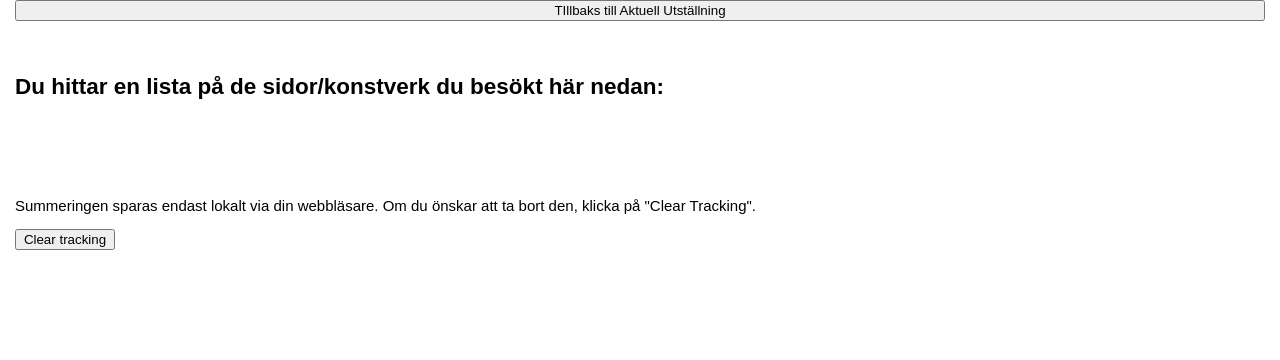
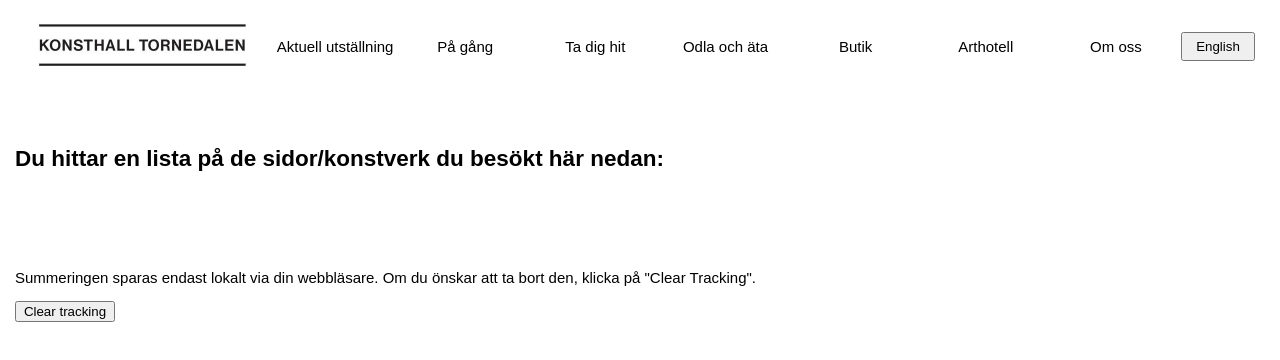
Before and after one commit to Svenss00nOskar/D0021N-Projekt, a plain HTML site: page summering.html in a window 1280 px wide. Drawn offline with Linux system fonts and the light colour scheme.

Commit message:
Bytte ut Tillbaka-knappen mot nav-menyn
Bytte ut Tillbaka-knappen mot vår navigationsmeny.

```diff
--- a/summering.html
+++ b/summering.html
@@ -1,15 +1,46 @@
 <!DOCTYPE html>
 <html lang="sv">
 <head>
-        <meta charset="utf-8">
+    <meta charset="UTF-8">
+    <meta name="viewport" content="width=device-width, initial-scale=1.0">
+    <title>Besökssummering</title>
     <link rel="stylesheet" href="style.css">
-        <title>Besökssummering</title>
 
+    <!--
+    In order to resolve which in Mozilla Firefox is described as follows, "defer" is needed, or this script call
+    must be placed AFTER the HTML content : "Uncaught TypeError: [some object] is null". May show as a warning:
+    "Layouten tvingades innan sidan laddades fullständigt. Om stilmallen inte har laddats ännu kan det orsaka en
+    blixt av ostylat innehåll." / "The layout was forced before the page was fully loaded. If the stylesheet has
+    not yet loaded, this may cause a flash of unstyled content."
+    -->
+    <script src="script.js" defer></script>
     <script src="summary.js"></script>
 </head>
 <body>
-        <button onclick="location.href='AktuellUtställning.html'">TIllbaks till Aktuell Utställning</button>
+    <header class="gB">
+        <div class="logo gB">
+            <a href="index.html">
+                <img src="konsthalltornedalenlogo.png" alt="Konsthall Tornedalen">
+            </a>
+        </div>
+        <nav class="gB nav-links">
+            <a href="AktuellUtställning.html" data-sv="Aktuell utställning" data-en="Current exhibition">Aktuell utställning</a>
+            <a href="pa_gang.html" data-sv="På gång" data-en="Happening">På gång</a>
+            <a href="ta_dig_hit.html" data-sv="Ta dig hit" data-en="Get here">Ta dig hit</a>
+            <a href="odla_och_ata.html" data-sv="Odla och äta" data-en="Grow and eat">Odla och äta</a>
+            <a href="butik.html" data-sv="Butik" data-en="Shop">Butik</a>
+            <a href="arthotell.html" data-sv="Arthotell" data-en="Arthotell">Arthotell</a>
+            <a href="index.html" data-sv="Om oss" data-en="About us">Om oss</a>
+            <button id="language-toggle">English</button>
+            <a id="extra"></a>
+        </nav>
+        <button class="hamburger" aria-label="Toggle navigation">
+            ☰
+        </button>
+    </header>
 
+
+<!-- START OF MORE PAGE-SPECIFIC STUFF BY OSKAR (Håkan moved JavaScript to <head> section) -->
         <br><br>
 
         <h2>Du hittar en lista på de sidor/konstverk du besökt här nedan:</h2>
@@ -31,6 +62,8 @@
         <p>Summeringen sparas endast lokalt via din webbläsare. Om du önskar att ta bort den, klicka på "Clear Tracking".</p>
 
         <button class="clearTrackingButton" onclick="localStorage.removeItem('visitedPages'); location.reload();">Clear tracking</button>
+<!-- END OF MORE PAGE-SPECIFIC STUFF BY OSKAR -->
 
+    <script src="hamburger-menu.js"></script>
 </body>
 </html>
```
Lines whose indentation alone changed are shown as unchanged.
